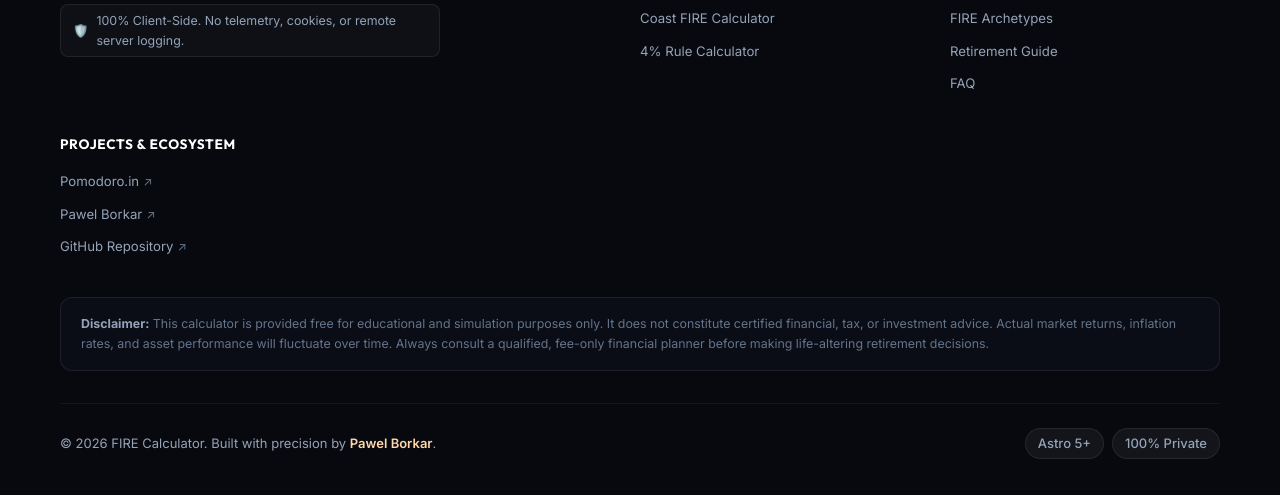
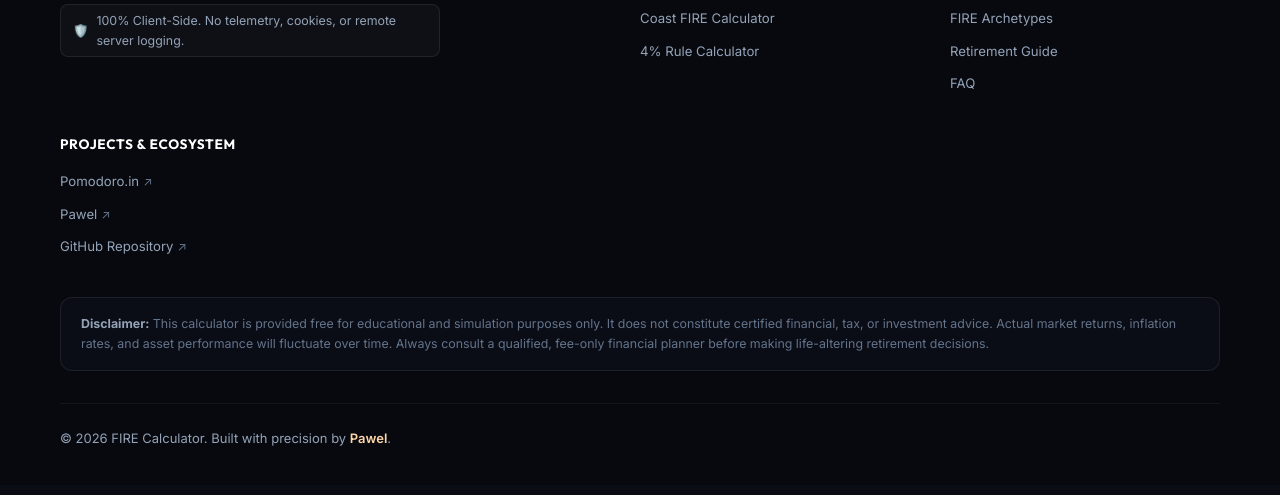
Before and after one commit to pawelborkar/fire-cal, an Astro site: page / in a window 1280 px wide. Shown: the part 6041-6536 px from the top of the page. Built offline with nearby package versions, Linux system fonts and the light colour scheme; Astro itself is replaced by a stand-in of ours.

Commit message:
fix(footer): remove badges, update author name to Pawel, and point portfolio to pawelborkar.com

```diff
--- a/src/components/Footer.astro
+++ b/src/components/Footer.astro
@@ -55,8 +55,8 @@ const currentYear = new Date().getFullYear();
             </a>
           </li>
           <li>
-            <a href="https://pawel.in" target="_blank" rel="noopener noreferrer">
-              Pawel Borkar <span class="arrow-ext">↗</span>
+            <a href="https://pawelborkar.com" target="_blank" rel="noopener noreferrer">
+              Pawel <span class="arrow-ext">↗</span>
             </a>
           </li>
           <li>
@@ -74,12 +74,8 @@ const currentYear = new Date().getFullYear();
 
     <div class="footer-bottom">
       <p class="copyright-text">
-        © {currentYear} FIRE Calculator. Built with precision by <a href="https://pawel.in" target="_blank" rel="noopener noreferrer" class="author-link">Pawel Borkar</a>.
+        © {currentYear} FIRE Calculator. Built with precision by <a href="https://pawelborkar.com" target="_blank" rel="noopener noreferrer" class="author-link">Pawel</a>.
       </p>
-      <div class="footer-badges">
-        <span class="badge-pill">Astro 5+</span>
-        <span class="badge-pill">100% Private</span>
-      </div>
     </div>
   </div>
 </footer>
@@ -227,11 +223,6 @@ const currentYear = new Date().getFullYear();
     text-decoration: underline;
   }
 
-  .footer-badges {
-    display: flex;
-    gap: 8px;
-  }
-
   @media (max-width: 768px) {
     .footer-top {
       grid-template-columns: 1fr;
--- a/src/lib/seo.ts
+++ b/src/lib/seo.ts
@@ -4,8 +4,8 @@ export const SITE_METADATA = {
   tagline: 'Calculate your FIRE number, portfolio longevity, and safe withdrawal path',
   description: 'Free, 100% private FIRE calculator. Calculate your early retirement corpus, 4% rule safe withdrawal rate, compounding inflation, and Lean/Fat/Coast milestones with zero ads.',
   url: 'https://fire.pawel.in',
-  author: 'Pawel Borkar',
-  authorUrl: 'https://pawel.in',
+  author: 'Pawel',
+  authorUrl: 'https://pawelborkar.com',
   githubUrl: 'https://github.com/pawelborkar/fire-cal',
   relatedAppUrl: 'https://pomodoro.in',
   keywords: [
```
Also changed, not shown: README.md.
